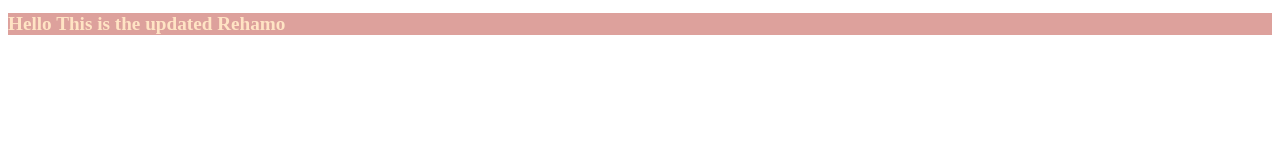
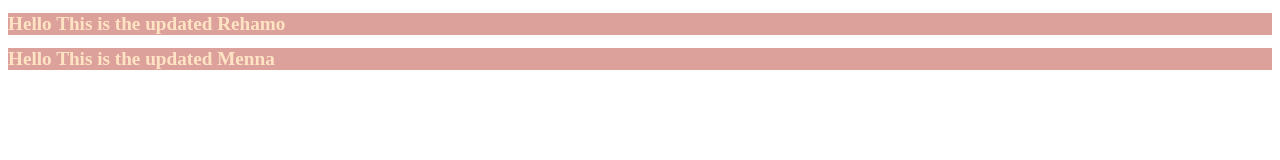
Before and after one commit to rell384/Tourism-Website, a plain HTML site: page index.html in a window 1280 px wide. Drawn offline with Linux system fonts and the light colour scheme.

Commit message:
Update index.html

```diff
--- a/index.html
+++ b/index.html
@@ -9,6 +9,7 @@
 <body>
 
 <h1>Hello This is the updated  Rehamo</h1>
+    <h1>Hello This is the updated  Menna</h1>
    <script src="script.js"></script>
 </body>
 </html>
```
